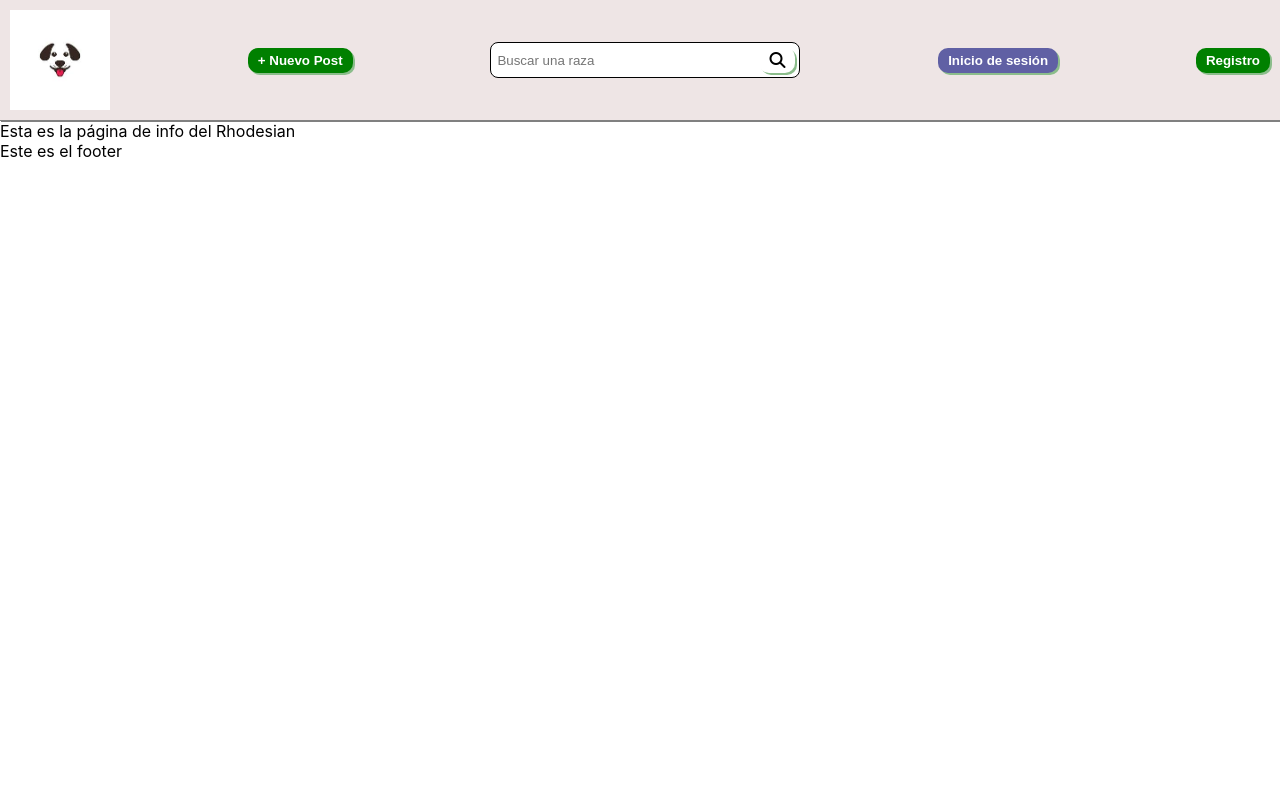
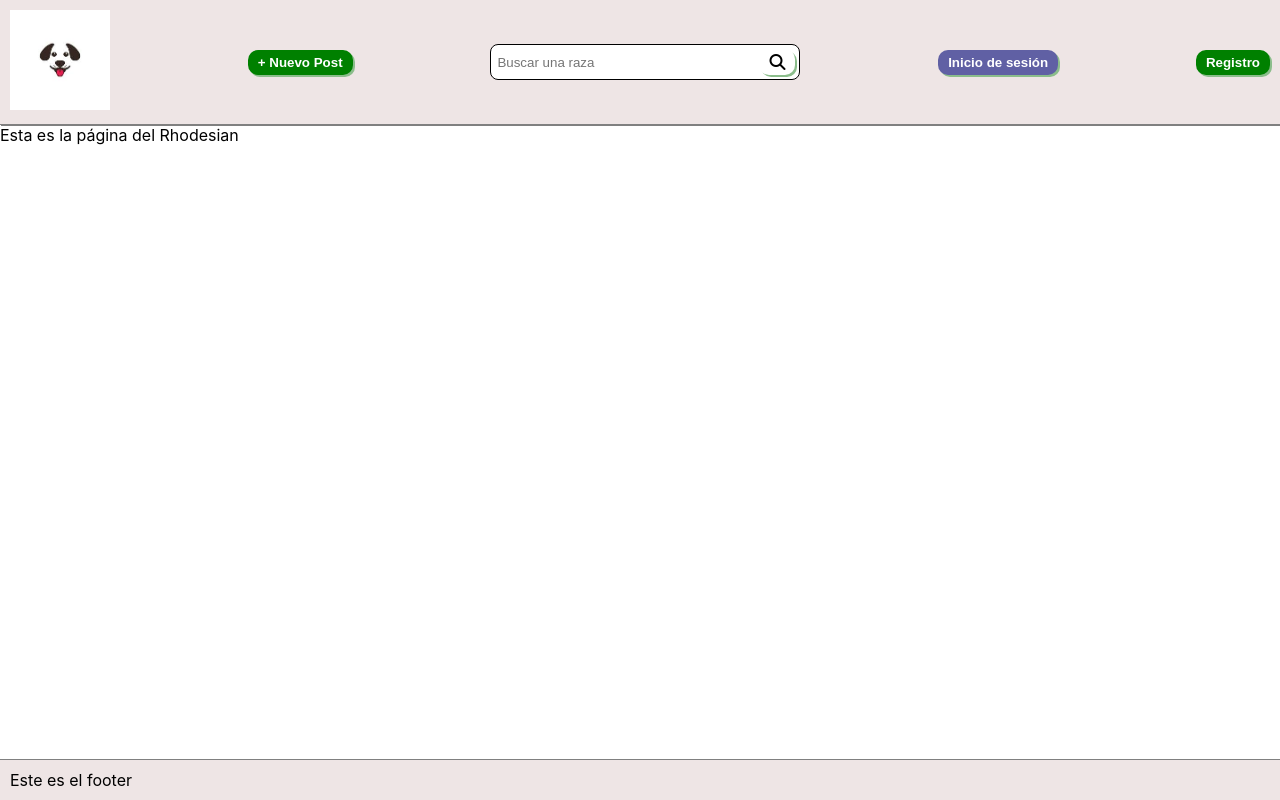
Before and after one commit to MTICciclo3/explicacion-react, a React (Create React App) app: page /rhodesian in a window 1280 px wide. Built offline with nearby package versions, Linux system fonts and the light colour scheme.

Commit message:
Agregar layout global a la aplicación

```diff
--- a/src/App.jsx
+++ b/src/App.jsx
@@ -2,15 +2,21 @@ import "styles/App.css";
 import { BrowserRouter as Router, Routes, Route } from "react-router-dom";
 import Index from "pages";
 import RhodesianInfoPage from "pages/rhodesian";
+import Layout from "layouts/Layout";
+import React from "react";
+import BorderCollie from "pages/bordercollie";
 
 function App() {
   return (
     <div className="App">
       <Router>
-        <Routes>
-          <Route path="/" element={<Index />}></Route>
-          <Route path="/rhodesian" element={<RhodesianInfoPage />}></Route>
-        </Routes>
+        <Layout>
+          <Routes>
+            <Route path="/rhodesian" element={<RhodesianInfoPage />}></Route>
+            <Route path="/bordercollie" element={<BorderCollie />}></Route>
+            <Route path="/" element={<Index />}></Route>
+          </Routes>
+        </Layout>
       </Router>
     </div>
   );
--- a/src/components/Header.jsx
+++ b/src/components/Header.jsx
@@ -1,11 +1,14 @@
 import logo from "media/logo.jpg";
+import { Link } from "react-router-dom";
 
 const Header = () => {
   return (
     <header>
       <ul className="navbar">
         <li>
-          <img src={logo} alt="Imagen de un perrito" className="logo" />
+          <Link to="/">
+            <img src={logo} alt="Imagen de un perrito" className="logo" />
+          </Link>
         </li>
         <li>
           <button className=" button mainButton">+ Nuevo Post</button>
@@ -25,10 +28,9 @@ const Header = () => {
       </ul>
     </header>
   );
-}
+};
 
 export default Header;
-
 
 // function nombreFuncion () {
 //    return "esto es una función"
--- a/src/layouts/Layout.jsx
+++ b/src/layouts/Layout.jsx
@@ -1,15 +1,15 @@
-import Footer from 'components/Footer'
-import Header from 'components/Header'
-import React from 'react'
+import Footer from "components/Footer";
+import Header from "components/Header";
+import React from "react";
 
-const Layout = () => {
+const Layout = ({children}) => {
   return (
-    <>
-    <Header />
-    <div>Contenido</div>
-    <Footer />
-    </>
-  )
-}
+    <div className="mainContainer">
+      <Header />
+      <main>{children}</main>
+      <Footer />
+    </div>
+  );
+};
 
-export default Layout
+export default Layout;
--- /dev/null
+++ b/src/pages/bordercollie.jsx
@@ -0,0 +1,9 @@
+import React from 'react'
+
+const BorderCollie = () => {
+  return (
+    <div>Esta es la pagina del bordercollie</div>
+  )
+}
+
+export default BorderCollie
--- a/src/pages/index.jsx
+++ b/src/pages/index.jsx
@@ -3,14 +3,9 @@ import BorderCollie from "media/BorderCollie.avif";
 import Rhodesian from "media/Rhodesian.jpg";
 import GermanSheaperd from "media/GermanSheaperd.avif";
 import Doberman from "media/Doberman.jpg";
-import Header from "components/Header";
-import Footer from "components/Footer";
 
 function Index() {
   return (
-    <div>
-      <Header />
-      <main>
     <section>
       <div className="breedTitle title">
         <h1>Razas de Perros</h1>
@@ -18,17 +13,10 @@ function Index() {
       <ul className="breedCardContainer">
         <CardRazasPerros nombreRaza="Boder Collie" imagen={BorderCollie} />
         <CardRazasPerros nombreRaza="Rhodesian" imagen={Rhodesian} />
-            <CardRazasPerros
-              nombreRaza="German Sheaperd"
-              imagen={GermanSheaperd}
-            />
+        <CardRazasPerros nombreRaza="German Sheaperd" imagen={GermanSheaperd} />
         <CardRazasPerros nombreRaza="Doberman" imagen={Doberman} />
       </ul>
     </section>
-        <section></section>
-      </main>
-      <Footer />
-    </div>
   );
 }
 
--- a/src/pages/rhodesian.jsx
+++ b/src/pages/rhodesian.jsx
@@ -1,15 +1,6 @@
-import Footer from "components/Footer";
-import Header from "components/Header";
 
-
-function RhodesianInfoPage () {
-    return (
-        <div>
-            <Header/>
-            <div>Esta es la página de info del Rhodesian</div>
-            <Footer />
-        </div>
-    )
+function RhodesianInfoPage() {
+  return <div> Esta es la página del Rhodesian</div>;
 }
 
 export default RhodesianInfoPage;
--- a/src/styles/App.css
+++ b/src/styles/App.css
@@ -2,6 +2,22 @@ ul {
   list-style: none;
   padding: 0px;
   margin: 0px;
+}
+
+.mainContainer {
+  display: flex;
+  flex-direction: column;
+  height: 100vh;
+}
+
+.mainContainer > main{
+  height: 100%;
+}
+
+.mainContainer > footer {
+  background-color: rgb(238, 229, 229);
+  padding: 10px;
+  border-top: 1px solid grey;
 }
 
 .navbar{
```
Lines whose indentation alone changed are shown as unchanged.
